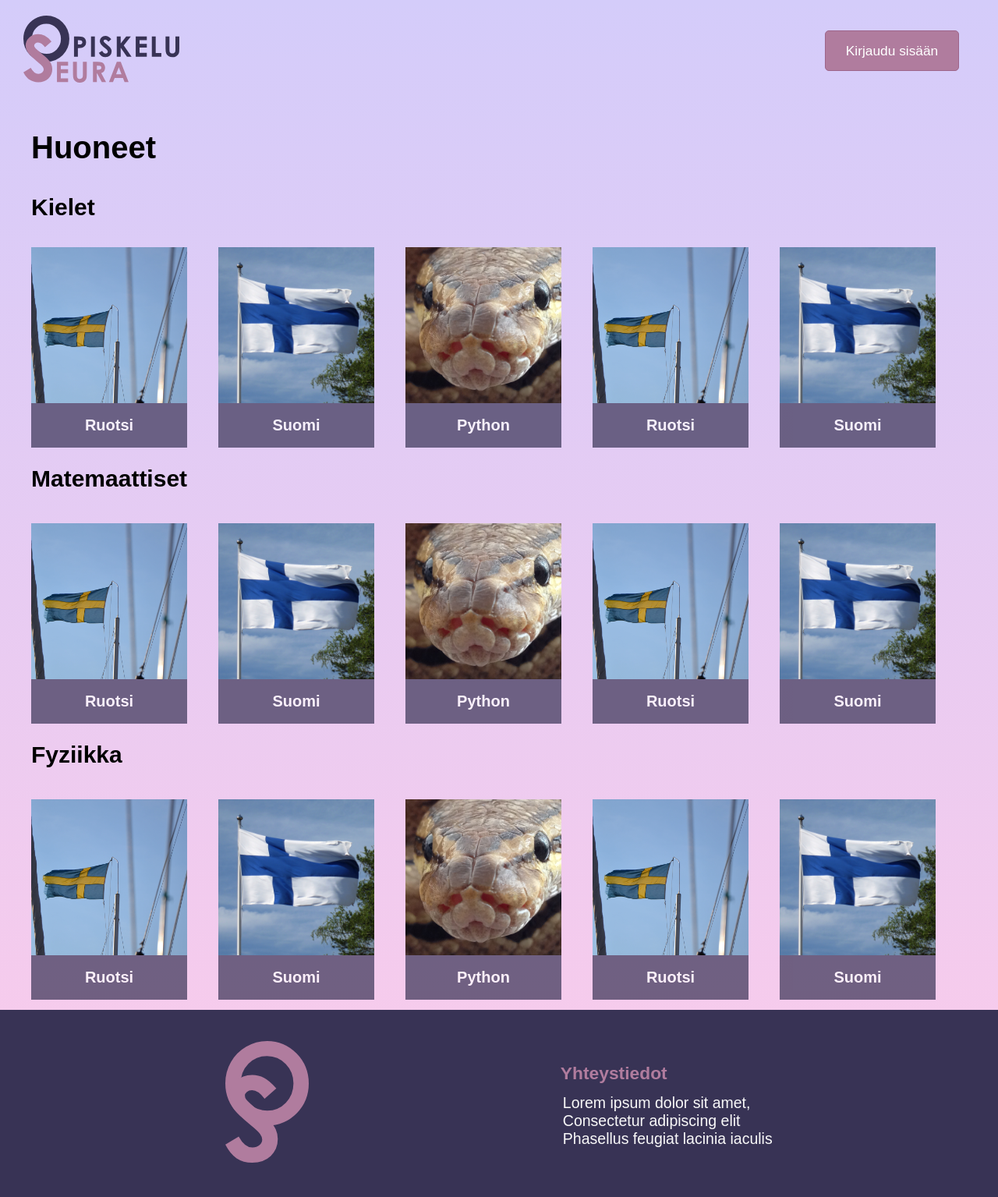
After one commit to KaritaLaine/Opiskeluseura, a Django app: page /opiskeluhuoneet in a window 1280 px wide. The commit adds this page. Shown: the whole page at 78% size. Run offline with Django 4.2, Linux system fonts and the light colour scheme.

Commit message:
Huoneita

```diff
--- a/opiskeluseura/verkkosivut/static/base.css
+++ b/opiskeluseura/verkkosivut/static/base.css
@@ -163,3 +163,87 @@ a {
   padding-bottom: 10px;
   margin-bottom: 50px;
 }
+.oinfo {
+  padding: 20px;
+  padding-top: 10px;
+  display: flex;
+  flex-wrap: wrap;
+  justify-content: left;
+}
+.huoneet h1 {
+  font-size: 40px;
+  color:#000000;
+  padding-bottom: 10px;
+  text-align: left;
+  padding-left: 20px;
+}
+.huoneet h2 {
+  font-size: 30px;
+  color:#000000;
+  padding-bottom: 10px;
+  text-align: left;
+  padding-left: 20px;
+}
+.huoneet h3 {
+  font-size: 30px;
+  color:#000000;
+  padding-bottom: 10px;
+  text-align: left;
+  padding-left: 20px;
+}
+.kortit {
+  width: 100%;
+  justify-content: left;
+  gap: 20px;
+  margin: auto;
+  display: flex;
+  text-align: center;
+  flex-direction: row;
+}
+
+.lainauskortti {
+  width: 200px;
+  height: 250px;
+  display: flex;
+  flex-direction:column;
+  justify-content: 5px;
+  padding-left: 20px;
+}
+
+.lainauskortti img {
+  height: 200px;
+  margin: 0 auto;
+}
+
+.lainauskortti:nth-child(odd) {
+  background-color: transparent
+}
+
+.lainauskortti:nth-child(even) {
+  background-color: transparent
+}
+
+.k-otsikko {
+  font-size: 20px;
+  color: black;
+  font-style: bold;
+}
+
+
+.lainauskortti p {
+  width: 210px;
+  margin: 0 auto;
+}
+
+.tekstitausta {
+  background-color: #383355;
+  font-size: 15px;
+  text-align: center;
+  padding: 0px;
+  width: 200px;
+  margin: 0 auto;
+  opacity: 0.7;
+}
+.tekstitausta h2 {
+ color: white;
+}
--- /dev/null
+++ b/opiskeluseura/verkkosivut/templates/opiskeluhuoneet.html
@@ -0,0 +1,135 @@
+<!DOCTYPE html>
+<html>
+
+<!-- extends toistaa base.html:ssä sijaitsevan headerin ja footerin sivulle-->
+{% extends "base.html" %}
+{% block content %}
+{% load static %}
+
+
+<body>
+    <div class="oinfo">
+        <div class="huoneet">
+            <h1>Huoneet</h1>
+            <h2>Kielet</h2>
+    </div>
+    <div class = "kortit">
+        <div class = "lainauskortti">
+            <img src="{% static 'sweden.jpg' %}"/>
+            <div class = "tekstitausta">
+                <h2 class="valiotsikko k-otsikko"> Ruotsi </h2>
+            </div>
+        </div>
+
+        <div class = "lainauskortti">
+            <img src="{% static 'finnish.jpg' %}"/>
+            <div class = "tekstitausta">
+                <h2 class="valiotsikko k-otsikko"> Suomi </h2>
+            </div>
+        </div>
+
+        <div class = "lainauskortti">
+            <img src="{% static 'python.jpg' %}"/>
+            <div class = "tekstitausta">
+                <h2 class="valiotsikko k-otsikko"> Python </h2>
+            </div>
+        </div>
+
+        <div class = "lainauskortti">
+            <img src="{% static 'sweden.jpg' %}"/>
+            <div class = "tekstitausta">
+                <h2 class="valiotsikko k-otsikko"> Ruotsi </h2>
+            </div>
+        </div>
+
+        <div class = "lainauskortti">
+            <img src="{% static 'finnish.jpg' %}"/>
+            <div class = "tekstitausta">
+                <h2 class="valiotsikko k-otsikko"> Suomi </h2>
+            </div>
+        </div>
+    </div>
+
+    <div class="huoneet">
+        <h3>Matemaattiset</h3>
+    </div>
+
+    <div class = "kortit">
+        <div class = "lainauskortti">
+            <img src="{% static 'sweden.jpg' %}"/>
+            <div class = "tekstitausta">
+                <h2 class="valiotsikko k-otsikko"> Ruotsi </h2>
+            </div>
+        </div>
+
+        <div class = "lainauskortti">
+            <img src="{% static 'finnish.jpg' %}"/>
+            <div class = "tekstitausta">
+                <h2 class="valiotsikko k-otsikko"> Suomi </h2>
+            </div>
+        </div>
+
+        <div class = "lainauskortti">
+            <img src="{% static 'python.jpg' %}"/>
+            <div class = "tekstitausta">
+                <h2 class="valiotsikko k-otsikko"> Python </h2>
+            </div>
+        </div>
+
+        <div class = "lainauskortti">
+            <img src="{% static 'sweden.jpg' %}"/>
+            <div class = "tekstitausta">
+                <h2 class="valiotsikko k-otsikko"> Ruotsi </h2>
+            </div>
+        </div>
+
+        <div class = "lainauskortti">
+            <img src="{% static 'finnish.jpg' %}"/>
+            <div class = "tekstitausta">
+                <h2 class="valiotsikko k-otsikko"> Suomi </h2>
+            </div>
+        </div>
+        </div>
+
+        <div class="huoneet">
+            <h3>Fyziikka</h3>
+    </div>
+    <div class = "kortit">
+        <div class = "lainauskortti">
+            <img src="{% static 'sweden.jpg' %}"/>
+            <div class = "tekstitausta">
+                <h2 class="valiotsikko k-otsikko"> Ruotsi </h2>
+            </div>
+        </div>
+
+        <div class = "lainauskortti">
+            <img src="{% static 'finnish.jpg' %}"/>
+            <div class = "tekstitausta">
+                <h2 class="valiotsikko k-otsikko"> Suomi </h2>
+            </div>
+        </div>
+
+        <div class = "lainauskortti">
+            <img src="{% static 'python.jpg' %}"/>
+            <div class = "tekstitausta">
+                <h2 class="valiotsikko k-otsikko"> Python </h2>
+            </div>
+        </div>
+
+        <div class = "lainauskortti">
+            <img src="{% static 'sweden.jpg' %}"/>
+            <div class = "tekstitausta">
+                <h2 class="valiotsikko k-otsikko"> Ruotsi </h2>
+            </div>
+        </div>
+
+        <div class = "lainauskortti">
+            <img src="{% static 'finnish.jpg' %}"/>
+            <div class = "tekstitausta">
+                <h2 class="valiotsikko k-otsikko"> Suomi </h2>
+            </div>
+        </div>
+        </div>
+</body>
+{% endblock %}
+</html>
--- a/opiskeluseura/verkkosivut/urls.py
+++ b/opiskeluseura/verkkosivut/urls.py
@@ -4,4 +4,5 @@ from . import views
 urlpatterns = [
     path('', views.etusivu, name='etusivu'),
     path('kirjaudu', views.kirjaudu, name='kirjaudu'),
+    path('opiskeluhuoneet', views.opiskeluhuoneet, name='opiskeluhuoneet'),
 ]
--- a/opiskeluseura/verkkosivut/views.py
+++ b/opiskeluseura/verkkosivut/views.py
@@ -6,3 +6,6 @@ def etusivu(request):
 
 def kirjaudu(request):
     return render(request, 'kirjautuminen.html')
+
+def opiskeluhuoneet(request):
+    return render(request, 'opiskeluhuoneet.html')
```
Also changed, not shown: opiskeluseura/verkkosivut/static/finnish.jpg (added), opiskeluseura/verkkosivut/static/python.jpg (added), opiskeluseura/verkkosivut/static/sweden.jpg (added).
